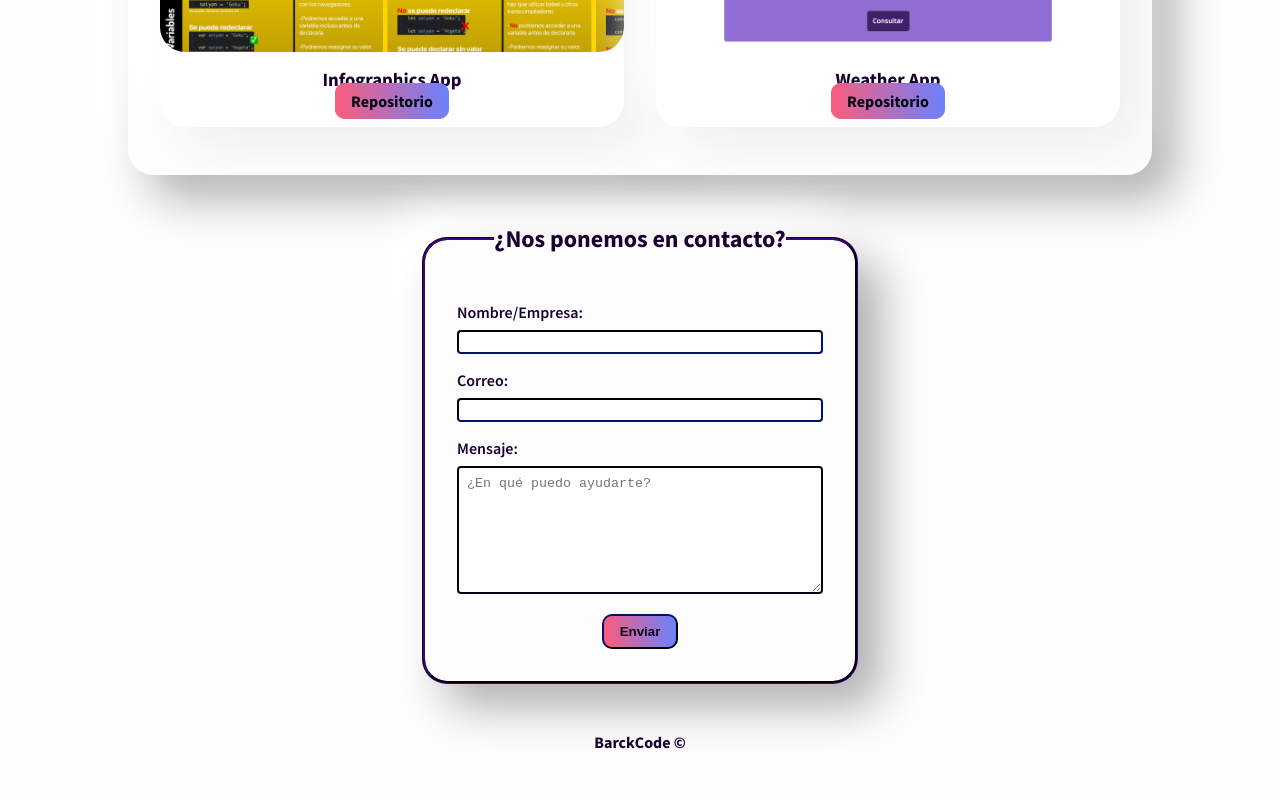
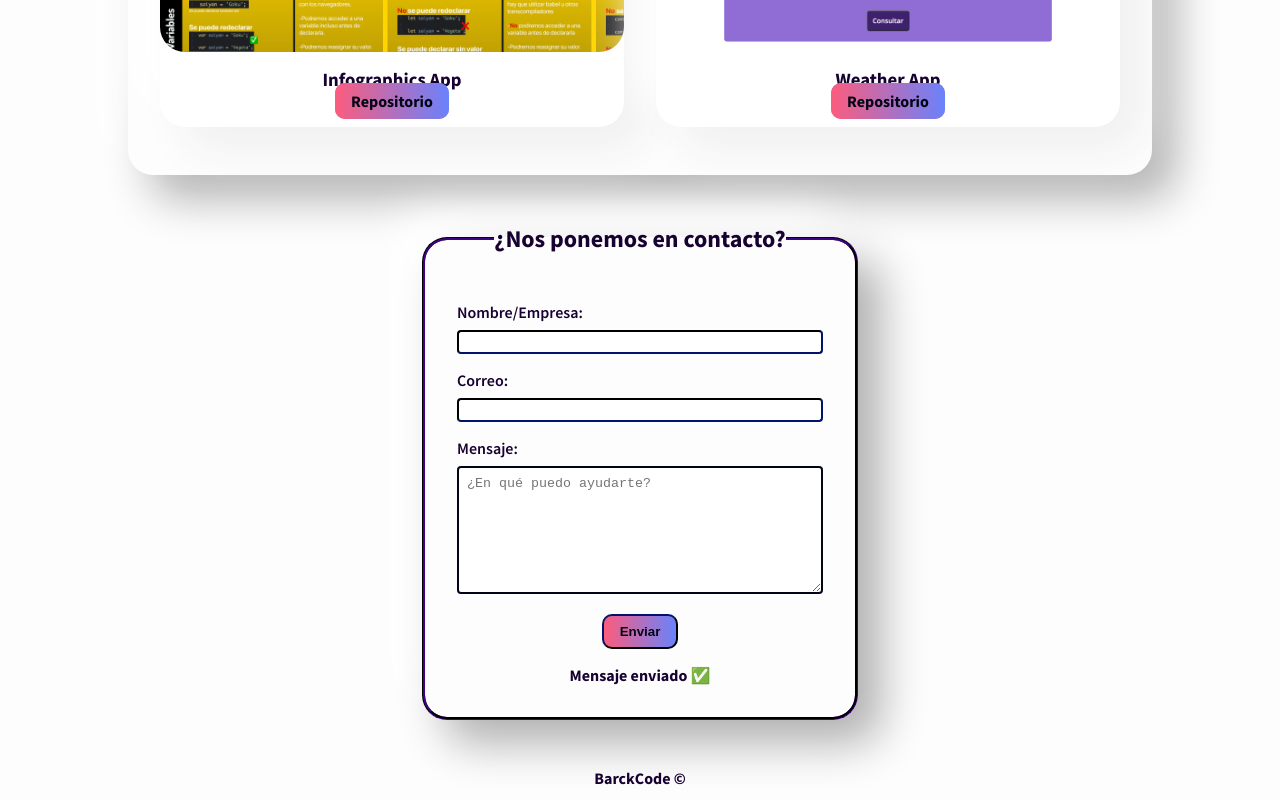
Before and after one commit to barckcode/Blog_deprecated, a Next.js app: page / in a window 1280 px wide. Both pictures are taken after typing "Sample", "name@example.com", "Sample" into the empty fields and a click on the button "Enviar". Shown: the part 1570-2370 px from the top of the page. Built offline with nearby package versions, Linux system fonts and the light colour scheme; no server answers.

Commit message:
Add Successfull Message for Form && Update README

```diff
--- a/components/Ui/ContactForm.js
+++ b/components/Ui/ContactForm.js
@@ -6,6 +6,7 @@ import firebase from '../../firebase/firebase'
 
 // Components:
 import ErrorForm from './ErrorForm'
+import SuccessfullForm from './SuccessfullForm'
 
 // Styles:
 const Fieldset = styled.fieldset`
@@ -108,7 +109,8 @@ const ContactForm = () => {
         data
       })
 
-    // setSuccessfull(true)
+    // Successfull Message
+    setSuccessfull(true)
 
     // Reboot Form
     setData({
@@ -117,12 +119,6 @@ const ContactForm = () => {
       message: '',
     })
   }
-
-  // setInterval(() => {
-  //   setSuccessfull(false)
-  // }, 3000)
-
-  console.log(successfull)
 
   // Destructing Data State
   const { name, email, message } = data
@@ -168,7 +164,7 @@ const ContactForm = () => {
           Enviar
         </button>
 
-        {successfull ? <h1>Mensaje enviado</h1> : null}
+        {successfull ? <SuccessfullForm /> : null}
       </Fieldset>
     </form>
   )
--- /dev/null
+++ b/components/Ui/SuccessfullForm.js
@@ -0,0 +1,17 @@
+import React from 'react'
+import styled from '@emotion/styled'
+
+const Container = styled.div`
+  margin-top: 1rem;
+  text-align: center;
+`
+
+const SuccessfullForm = () => {
+  return (
+    <Container>
+      <h4>Mensaje enviado ✅</h4>
+    </Container>
+  )
+}
+
+export default SuccessfullForm
```
Also changed, not shown: 1 other file (tests, documents, lock files or other folders).
